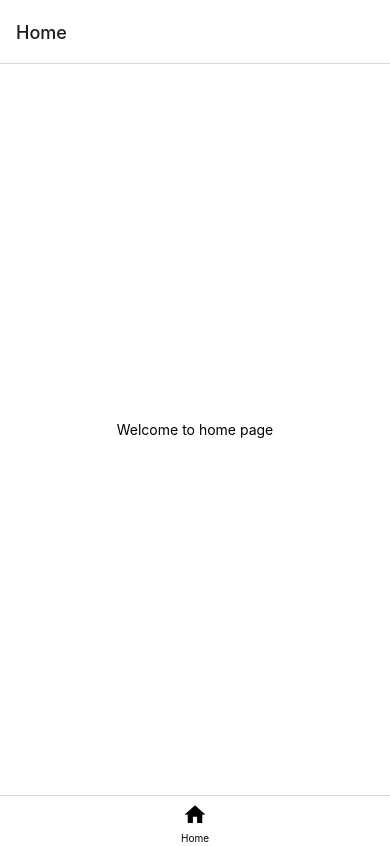
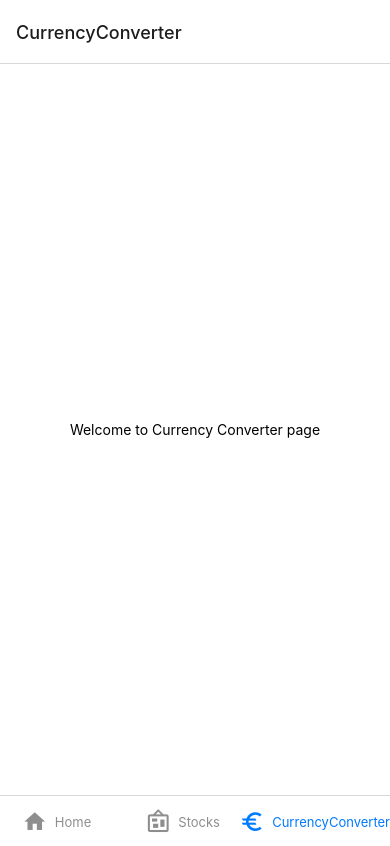
Before and after one commit to AkseliRaj/Mobile-Project, a React Native app: screen /CurrencyConverter in a window 390 px wide. Built offline with nearby package versions, Linux system fonts and the light colour scheme.

Commit message:
Added navigation icons and Navigation bar sites

```diff
--- a/App.js
+++ b/App.js
@@ -1,5 +1,7 @@
 import Home from './components/Home';
 import Loading from './components/Loading';
+import Stocks from './components/Stocks';
+import CurrencyConverter from './components/CurrencyConverter';
 import { NavigationContainer } from '@react-navigation/native';
 import { createBottomTabNavigator } from '@react-navigation/bottom-tabs';
 import MaterialCommunityIcons from '@expo/vector-icons/MaterialCommunityIcons';
@@ -30,37 +32,27 @@ export default function App() {
   else {
     return (
       <NavigationContainer>
-        <Tab.Navigator
-          sceneContainerStyle={{ backgroundColor: 'transparent' }}
-          screenOptions={({ route }) => ({
-            tabBarIcon: ({ focused, color, size }) => {
-              let iconName
-              if (route.name === 'Home') {
-                iconName = focused
-                  ? 'home'
-                  : 'home-outline'
-              } else if (route.name === 'Gameboard') {
-                iconName = focused
-                  ? 'dice-multiple'
-                  : 'dice-multiple-outline'
-              } else if (route.name === 'Scoreboard') {
-                iconName = focused
-                  ? 'view-list'
-                  : 'view-list-outline'
-              }
-              return <MaterialCommunityIcons
-                name={iconName}
-                size={size}
-                color={color}
-              />
-            },
-            tabBarActiveTintColor: 'black',
-            tabBarInactiveTintColor: 'gray'
-          })}
-        >
+        <Tab.Navigator screenOptions={{
+          tabBarActiveColor: '#004CFF',
+          tabBarInactivetColor: '#5B5B5B',
+          tabBarLabelPosition: 'beside-icon'
+        }}>
           <Tab.Screen
-            name="Home"
+            name='Home'
             component={Home}
+            options={{
+              tabBarIcon: ({ color }) => <MaterialCommunityIcons name="home" size={25} color={color} />,
+            }}
+          />
+          <Tab.Screen
+            name='Stocks'
+            component={Stocks}
+            options={{ tabBarIcon: ({ color }) => <MaterialCommunityIcons name="bulletin-board" size={25} color={color} /> }}
+          />
+          <Tab.Screen
+            name='CurrencyConverter'
+            component={CurrencyConverter}
+            options={{ tabBarIcon: ({ color }) => <MaterialCommunityIcons name="currency-eur" size={25} color={color} /> }}
           />
         </Tab.Navigator>
         <StatusBar style="auto" />
--- /dev/null
+++ b/components/CurrencyConverter.js
@@ -0,0 +1,10 @@
+import { View, Text } from "react-native";
+import styles from '../style/styles'
+
+export default function CurrencyConverter(){
+    return(
+        <View style={styles.container}>
+            <Text>Welcome to Currency Converter page</Text>
+        </View>
+    )
+  }
--- /dev/null
+++ b/components/Stocks.js
@@ -0,0 +1,10 @@
+import { Pressable, Text, View } from "react-native";
+import styles from '../style/styles'
+
+export default function Stocks(){
+    return(
+        <View style={styles.container}>
+            <Text>Welcome to Stocks page</Text>
+        </View>
+    )
+  }
```
